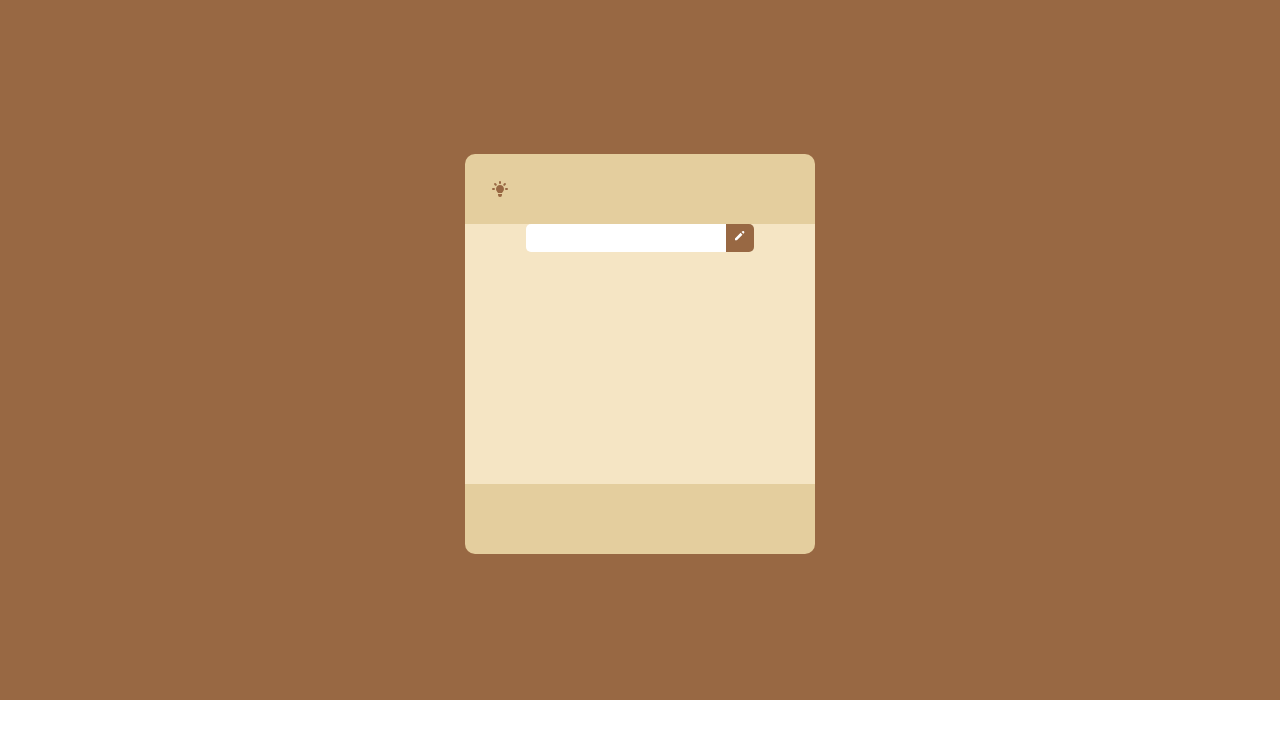
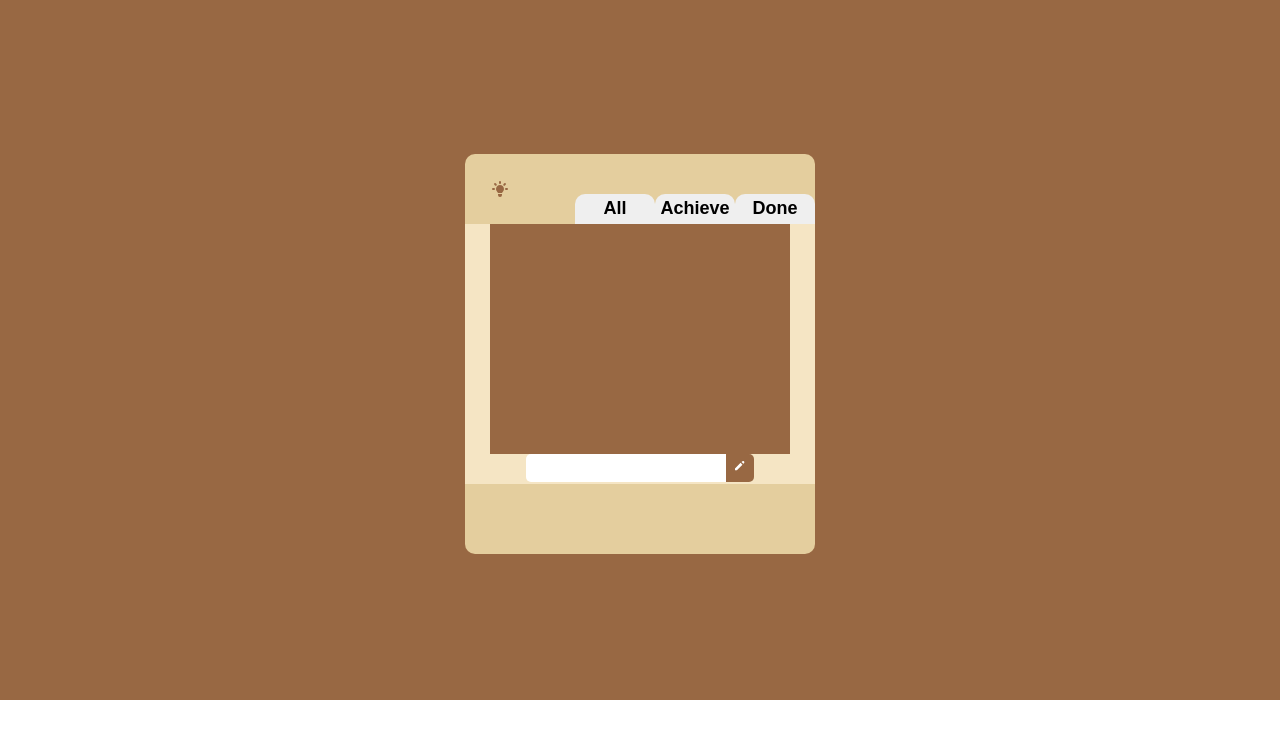
Before and after one commit to Songari89/To-Do-List, a React (Create React App) app: page / in a window 1280 px wide. Shown: the top 738 px of the page. Built offline with nearby package versions, Linux system fonts and the light colour scheme.

Commit message:
Add ListView Btn

```diff
--- a/src/App.css
+++ b/src/App.css
@@ -75,3 +75,33 @@ html {
   border-bottom-right-radius: 5px;
   background-color: #986843;
 }
+.showmode {
+  width: 300px;
+  height: 230px;
+  display: none;
+  background-color: #986843;
+}
+.showachieve {
+  display: block;
+}
+.showall {
+  display: block;
+}
+.shoedone {
+  display: block;
+}
+.listbtn {
+  position: absolute;
+  right: 0;
+  bottom: 0;
+
+}
+.listbtn>button {
+  width: 80px;
+  height: 30px;
+  border: none;
+  border-top-left-radius: 10px;
+  border-top-right-radius: 10px;
+  font-size: 18px;
+  font-weight: 600;
+}
--- a/src/AppListChange.jsx
+++ b/src/AppListChange.jsx
@@ -7,8 +7,8 @@ export default function AppListChange({ children }) {
   const [achieveList, setAchieveList] = useState(true);
   const [doneList, setDoneList] = useState(false);
   const showAllList = () => {
-    setAllList((mode) => !mode);
-    setAchieveList((mode) => !mode);
+    setAllList(true);
+    setAchieveList(false);
     setDoneList(false);
   };
   const showAchieveList = () => {
@@ -17,8 +17,8 @@ export default function AppListChange({ children }) {
     setDoneList(false);
   };
   const showDoneList = () => {
-    setDoneList((mode) => !mode);
-    setAchieveList((mode) => !mode);
+    setDoneList(true);
+    setAchieveList(false);
     setAllList(false);
   };
   return (
--- a/src/Header.jsx
+++ b/src/Header.jsx
@@ -1,12 +1,18 @@
 import React, { useContext } from "react";
 import { HiLightBulb } from "react-icons/hi";
 import { DarkModeContext } from "./AppDarkModeProvider";
+import { ListChangeContext } from "./AppListChange";
 
 export default function Header() {
   const { darkMode, toggleDarkMode } = useContext(DarkModeContext);
+  const {showAllList, showAchieveList, showDoneList} =useContext(ListChangeContext);
   const darkModeHandler = () => {
     toggleDarkMode();
   };
+  const allListHandler = () => {showAllList()};
+  const achieveListHandler = () => {showAchieveList()};
+  const doneListHandler = () => {showDoneList()}
+
   return (
     <div
       className="header"
@@ -17,6 +23,11 @@ export default function Header() {
           style={darkMode ? { color: "#fff" } : { color: "#986843" }}
         />
       </button>
+      <div className="listbtn">
+        <button onClick={allListHandler}>All</button>
+        <button onClick={achieveListHandler}>Achieve</button>
+        <button onClick={doneListHandler}>Done</button>
+      </div>
     </div>
   );
 }
--- a/src/List.jsx
+++ b/src/List.jsx
@@ -1,9 +1,15 @@
 import React, { useContext, useState } from "react";
 import { DarkModeContext } from "./AppDarkModeProvider";
 import { HiPencil } from "react-icons/hi";
+import { ListChangeContext } from "./AppListChange";
 
 export default function List() {
-  const { darkMode, toggleDarkMode } = useContext(DarkModeContext);
+  const { darkMode } = useContext(DarkModeContext);
+  const {
+    allList,
+    achieveList,
+    doneList
+  } = useContext(ListChangeContext);
   const [list, setList] = useState([]);
   const [inputValue, setInputValue] = useState(" ");
   const submitHandler = (e) => {
@@ -11,16 +17,27 @@ export default function List() {
     setList([...list, inputValue]);
     setInputValue(" ");
   };
+  const changeShowMode = achieveList
+    ? "showachieve"
+    : allList
+    ? "showall"
+    : doneList
+    ? "showdone"
+    : " ";
+
+  const showMode = `showmode ${changeShowMode}`;
   return (
     <div
       className="listcontainer"
       style={darkMode ? { backgroundColor: "#653e20" } : {}}
     >
-      <ul>
-        {list.map((item, index) => (
-          <li key={index}>{item}</li>
-        ))}
-      </ul>
+      <div className={showMode}>
+        <ul>
+          {list.map((item, index) => (
+            <li key={index}>{item}</li>
+          ))}
+        </ul>
+      </div>
       <form onSubmit={submitHandler} className="formcontainer">
         <input
           type="text"
--- a/src/index.js
+++ b/src/index.js
@@ -7,16 +7,18 @@ import App from "./App";
 import Header from "./Header";
 import List from "./List";
 import Footer from "./Footer";
-
+import AppListChange from "./AppListChange";
 
 const root = ReactDOM.createRoot(document.getElementById("root"));
 root.render(
   <React.StrictMode>
     <App>
       <AppDarkModeProvider>
-        <Header />
-        <List />
-        <Footer />
+        <AppListChange>
+          <Header />
+          <List />
+          <Footer />
+        </AppListChange>
       </AppDarkModeProvider>
     </App>
   </React.StrictMode>
```
